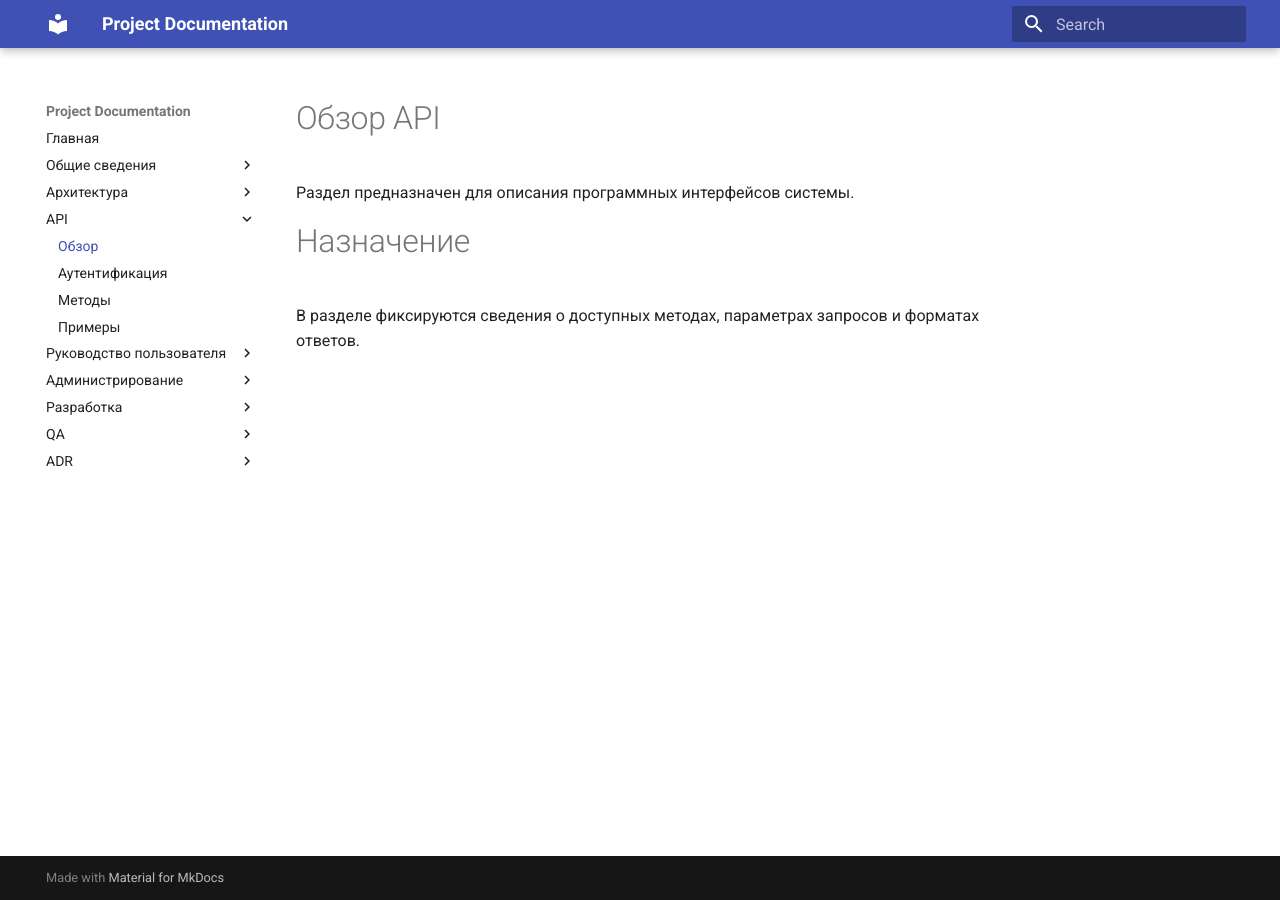
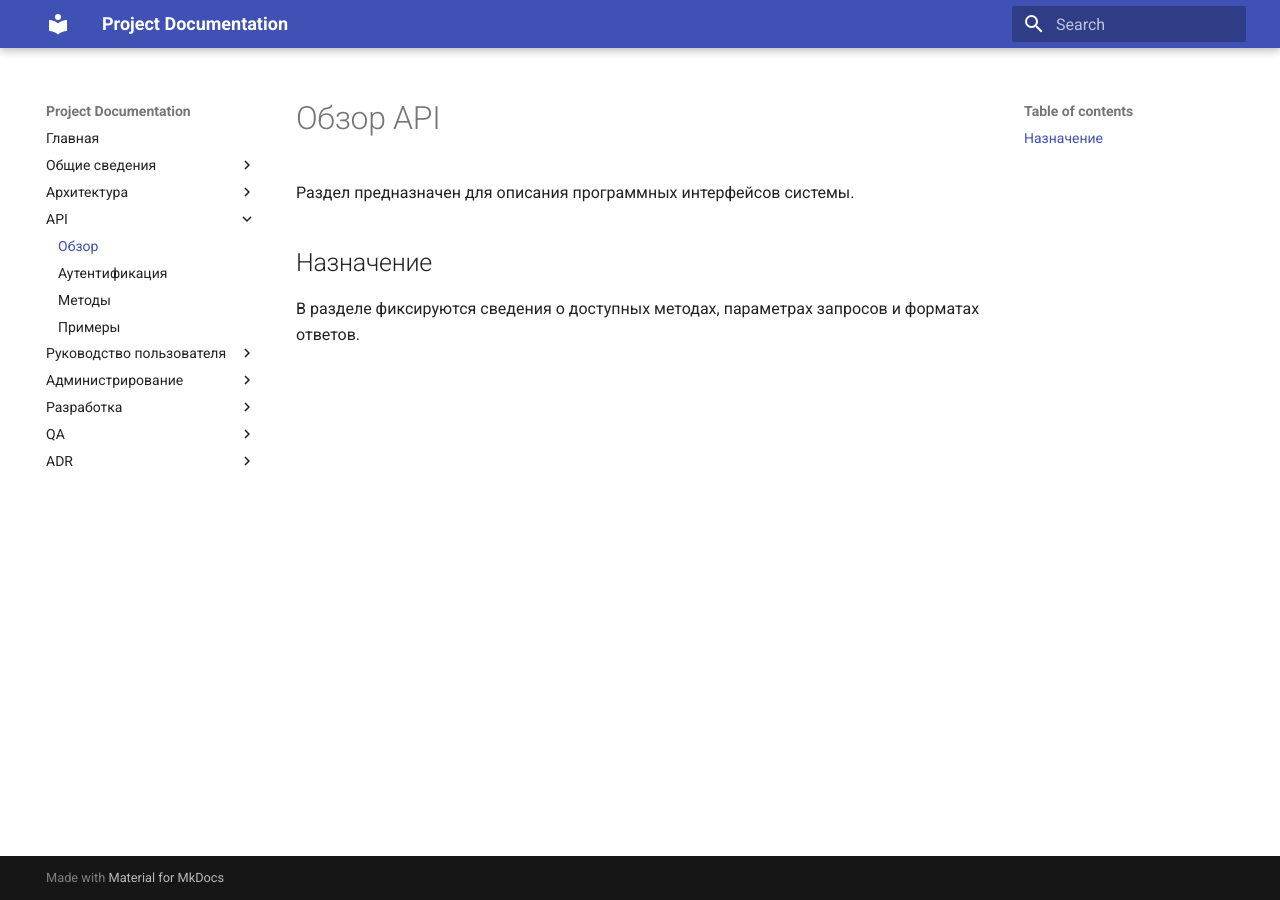
Before and after one commit to techwri/Demo, an MkDocs documentation site: the page built from docs/api/overview.md, in a window 1280 px wide. Built offline with MkDocs 1.6.1 and Material for MkDocs 9.7.7, drawn with Linux system fonts in a browser that asks for light colours.

Commit message:
Update header level for API overview section

```diff
--- a/docs/api/overview.md
+++ b/docs/api/overview.md
@@ -2,6 +2,6 @@
 
 Раздел предназначен для описания программных интерфейсов системы.
 
-# Назначение
+## Назначение
 
 В разделе фиксируются сведения о доступных методах, параметрах запросов и форматах ответов.
```
